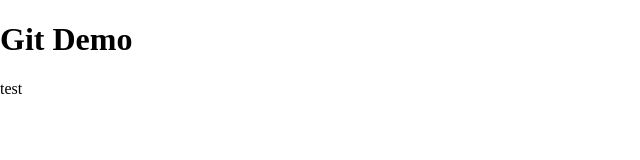
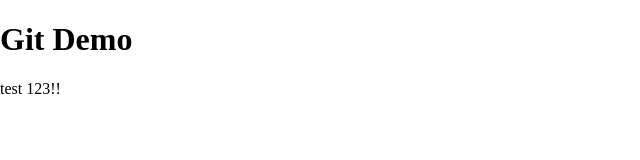
Before and after one commit to resonantdoghouse/git-demo-1, a plain HTML site: page index.html in a window 1280 px wide. Shown: the full height of the page, 0-640 px from the left. Drawn offline with Linux system fonts and the light colour scheme.

Commit message:
modify p tag content

```diff
--- a/index.html
+++ b/index.html
@@ -8,6 +8,6 @@
 </head>
 <body>
     <h1>Git Demo</h1>
-    <p>test</p>
+    <p>test 123!!</p>
 </body>
 </html>
```
